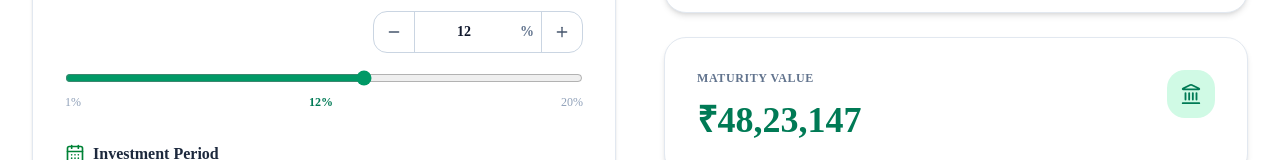
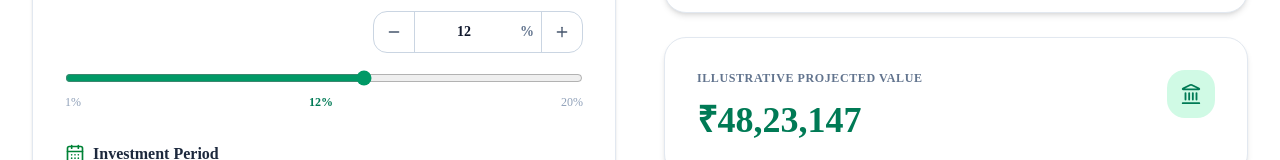
Before and after one commit to shivpawan007/LuxmiInvestCare, a Next.js app: page /calculators/lumpsum in a window 1280 px wide. Shown: the part 786-946 px from the top of the page. Built offline with nearby package versions, Linux system fonts and the light colour scheme.

Commit message:
Harden remaining compliance wording across public calculators

```diff
--- a/components/calculators/LumpsumCalculator.tsx
+++ b/components/calculators/LumpsumCalculator.tsx
@@ -251,7 +251,7 @@ export default function LumpsumCalculator() {
                         />
 
                         <CalculatorResultCard
-                            title="Maturity Value"
+                            title="Illustrative Projected Value"
                             value={formatCurrency(
                                 result.maturityValue,
                             )}
```
